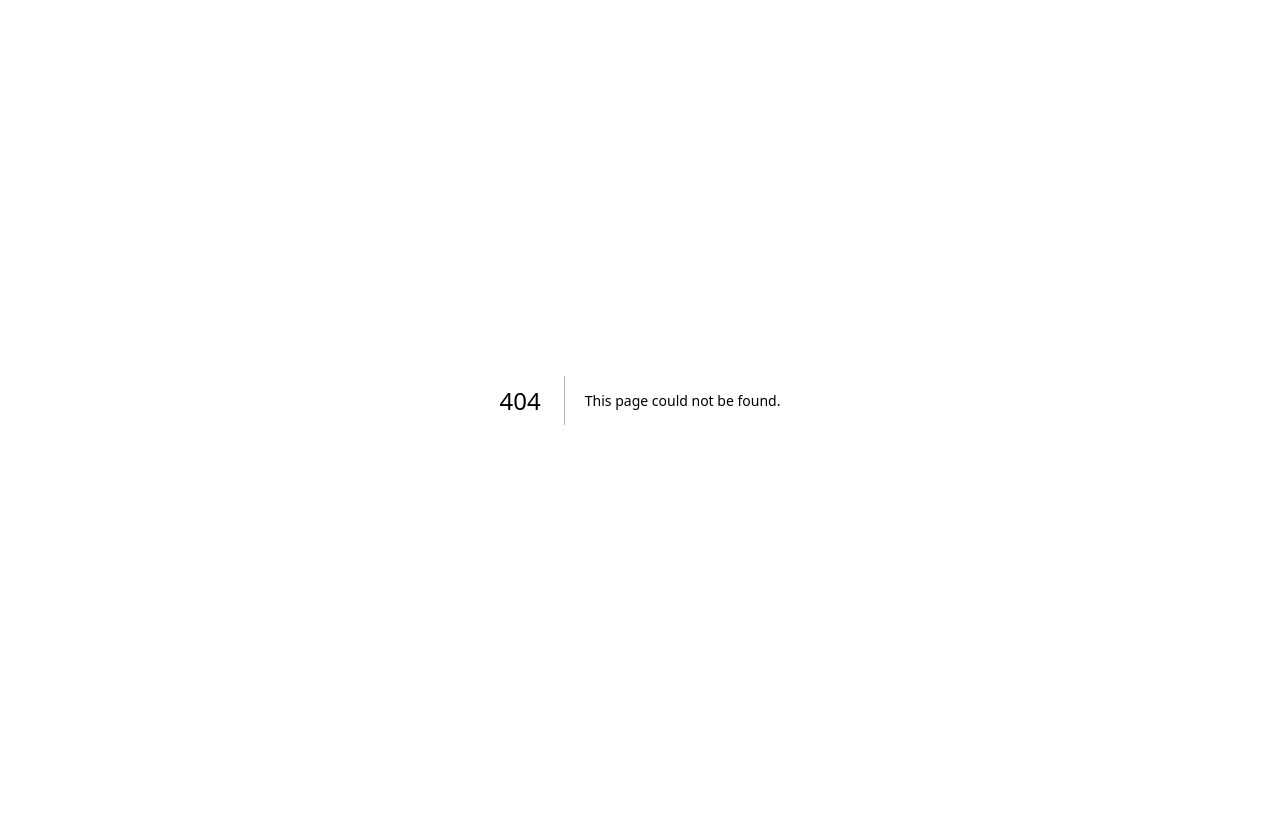
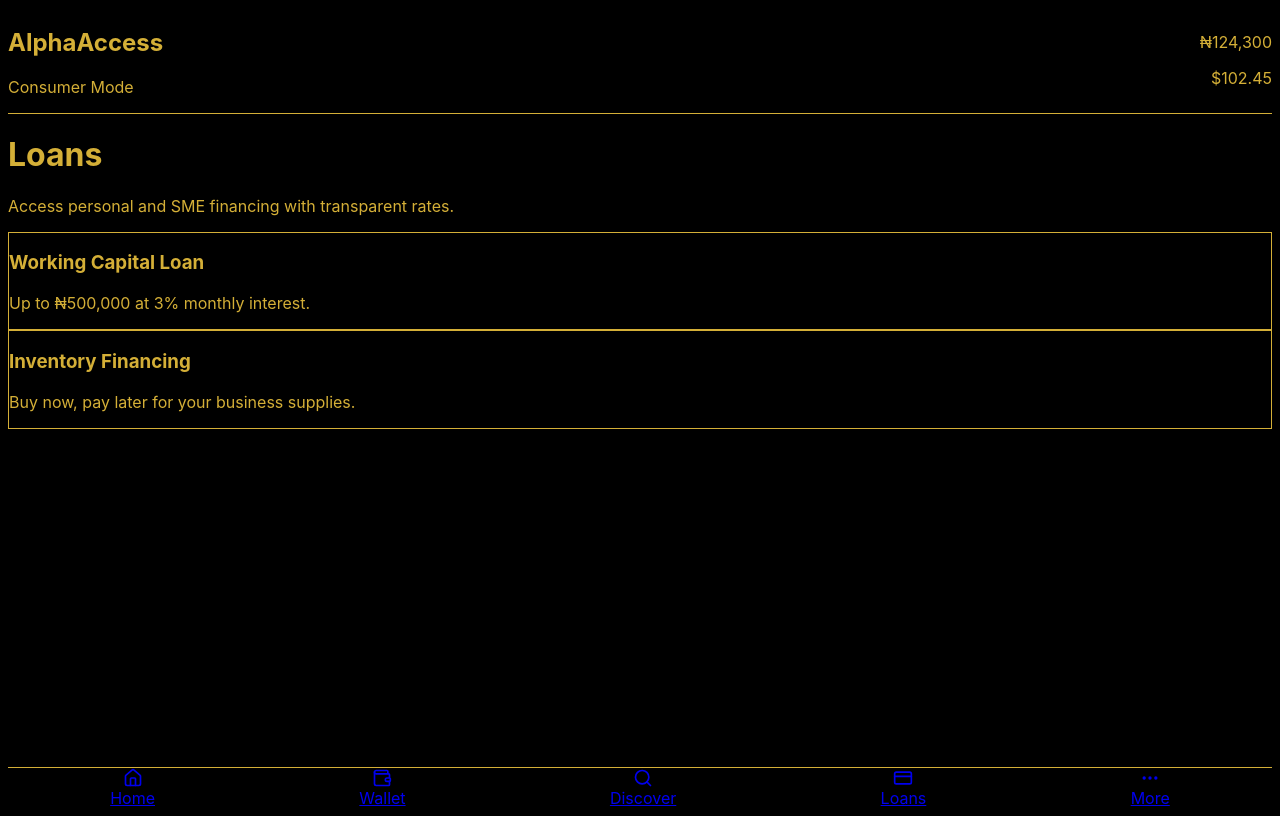
Before and after one commit to officialdavid890-ux/alphaaccess-next, a Next.js app: page /loans in a window 1280 px wide. Before the commit this address had no page. Built offline with nearby package versions, Linux system fonts and the light colour scheme.

Commit message:
Create loans.js

```diff
--- /dev/null
+++ b/pages/loans.js
@@ -0,0 +1,22 @@
+import Layout from "@/components/Layout";
+
+export default function Loans() {
+  return (
+    <Layout>
+      <div className="text-gold space-y-4">
+        <h1 className="text-2xl font-semibold">Loans</h1>
+        <p className="text-sm text-gray-400">
+          Access personal and SME financing with transparent rates.
+        </p>
+        <div className="bg-slate/60 p-4 rounded-xl border border-gold">
+          <h3 className="font-semibold mb-2">Working Capital Loan</h3>
+          <p>Up to ₦500,000 at 3% monthly interest.</p>
+        </div>
+        <div className="bg-slate/60 p-4 rounded-xl border border-gold">
+          <h3 className="font-semibold mb-2">Inventory Financing</h3>
+          <p>Buy now, pay later for your business supplies.</p>
+        </div>
+      </div>
+    </Layout>
+  );
+}
```
